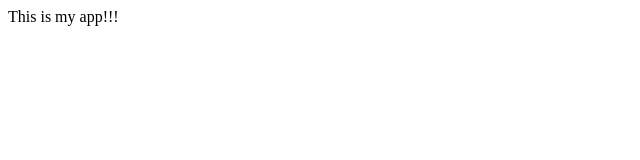
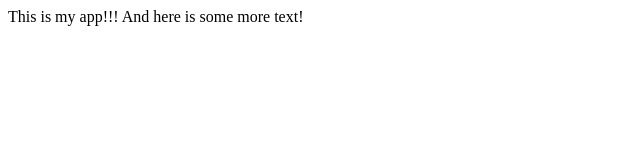
Before and after one commit to uc-kunkelad/it3038c-scripts, a plain HTML site: page testing/index.html in a window 1280 px wide. Shown: the whole page, without its empty margins (0-640 px from the left). Drawn offline with Linux system fonts and the light colour scheme.

Commit message:
recommit after soft reset

```diff
--- a/testing/index.html
+++ b/testing/index.html
@@ -3,6 +3,6 @@
     <title>  My App </title>
   </head>
   <body>
-    This is my app!!!
+    This is my app!!! And here is some more text!
   </body>
 </html>
--- /dev/null
+++ b/testing/new.js
@@ -0,0 +1 @@
+This is a test file
```
